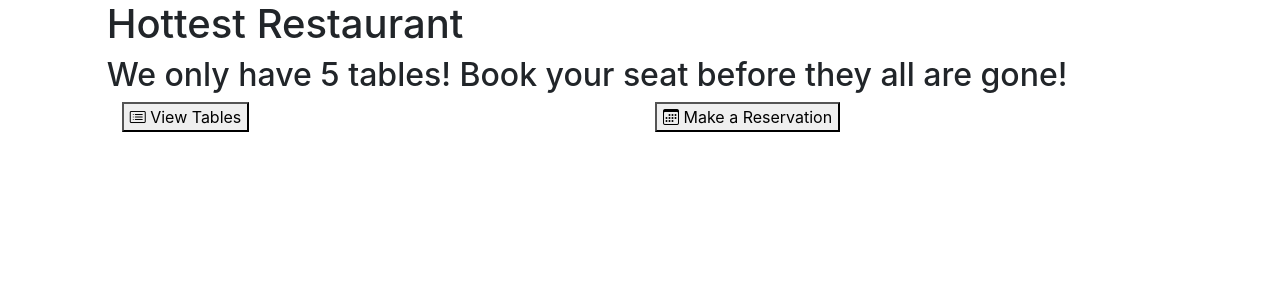
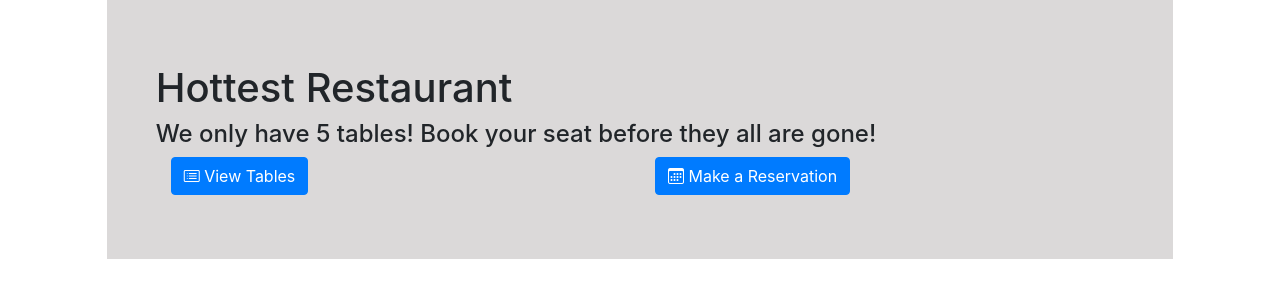
Before and after one commit to carlypeyton/Hot-Restaurant, a website: page home.html in a window 1280 px wide. Drawn offline with nearby package versions, Linux system fonts and the light colour scheme; some icons are missing.

Commit message:
Update anchor tags.

```diff
--- a/home.html
+++ b/home.html
@@ -9,24 +9,38 @@
         integrity="sha384-ggOyR0iXCbMQv3Xipma34MD+dH/1fQ784/j6cY/iJTQUOhcWr7x9JvoRxT2MZw1T" crossorigin="anonymous">
     <link rel="stylesheet" href="https://cdn.jsdelivr.net/npm/bootstrap-icons@1.3.0/font/bootstrap-icons.css">
     <title>Hottest Restaurant</title>
+
+    <style>
+        .home-container {
+            background-color: rgb(219, 217, 217);
+            padding: 5%;
+        }
+    </style>
+
 </head>
 
 <body>
-    <div class="container col-md-10">
+    <div class ="col-md-1"></div>
+    <div class="container home-container col-md-10">
         <div class="row">
             <h1><i class="fas fa-fire"></i>Hottest Restaurant</h1>
         </div>
         <div class="row">
-            <h2>We only have 5 tables! Book your seat before they all are gone!</h2>
-            <div class="col-md-6">
-                <button id="view-table"><i class="bi bi-card-list"></i> View Tables</button>
+            <h4>We only have 5 tables! Book your seat before they all are gone!</h4>
+            <div class="col-md-6 col-sm-6">
+                <a href="/tables">
+                    <button class="btn btn-primary mb1 bg-blue" id="view-table"><i class="bi bi-card-list"></i> View Tables</button>
+                </a>
             </div>
-            <div class="col-md-6">
-                <button id="make-reservation"><i class="bi bi-calendar3"></i> Make a Reservation</button>
+            <div class="col-md-6 col-sm-6">
+                <a href="/reserve">
+                    <button class="btn btn-primary mb1 bg-red" id="make-reservation"><i class="bi bi-calendar3"></i> Make a Reservation</button>
+                </a>
             </div>
 
         </div>
     </div>
+    <div class ="col-md-1"></div>
 
     <a></a>
     <a></a>
```
Also changed, not shown: package.json (added, +23 -0 lines), 1 other file.
